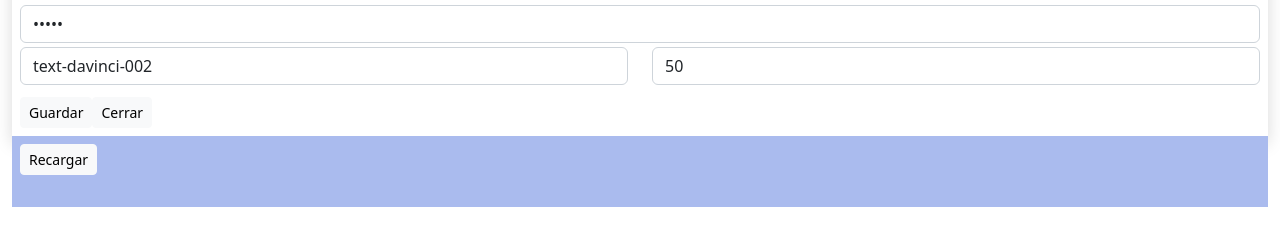
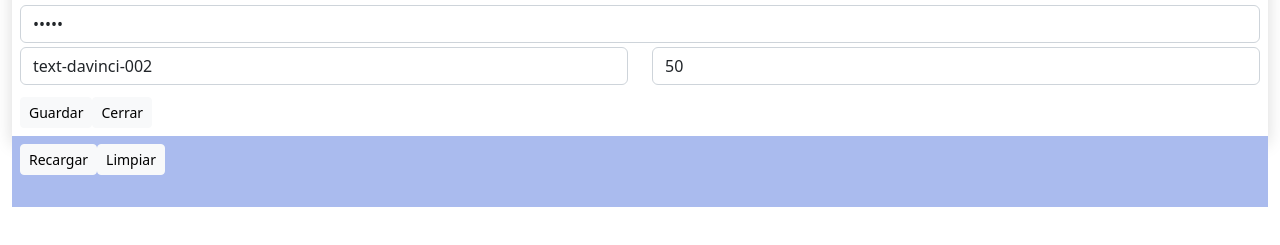
Before and after one commit to akobashikawa/express-chatgpt, a website: page public/index.html in a window 1280 px wide. Shown: the part 101-346 px from the top of the page. Drawn offline with nearby package versions, Linux system fonts and the light colour scheme.

Commit message:
Implementa clearHistory

```diff
--- a/public/index.html
+++ b/public/index.html
@@ -62,6 +62,7 @@
       </div>
       <div class="history p-2" v-if="history">
         <button class="btn btn-light btn-sm mb-2" @click="getHistory">Recargar</button>
+        <button class="btn btn-light btn-sm mb-2" @click="clearHistory">Limpiar</button>
 
         <ul class="list-unstyled">
           <li v-for="item of history">
@@ -174,6 +175,20 @@
           }
         },
 
+        async clearHistory() {
+          this.error = null;
+
+          const url = '/api/history';
+
+          try {
+            const response = await axios.delete(url);
+            this.history = [];
+          } catch (error) {
+            console.log(error);
+            this.error = error;
+          }
+        },
+
       },
 
       mounted() {
```
Also changed, not shown: routes/chatService.js (+6 -1 lines), routes/indexRouter.js (+9 -0 lines).
